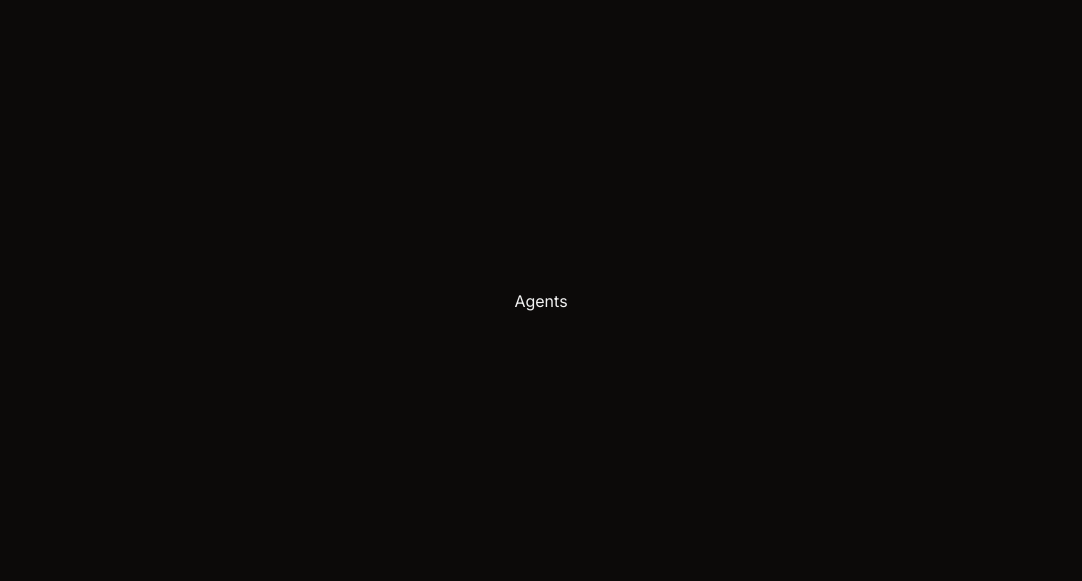
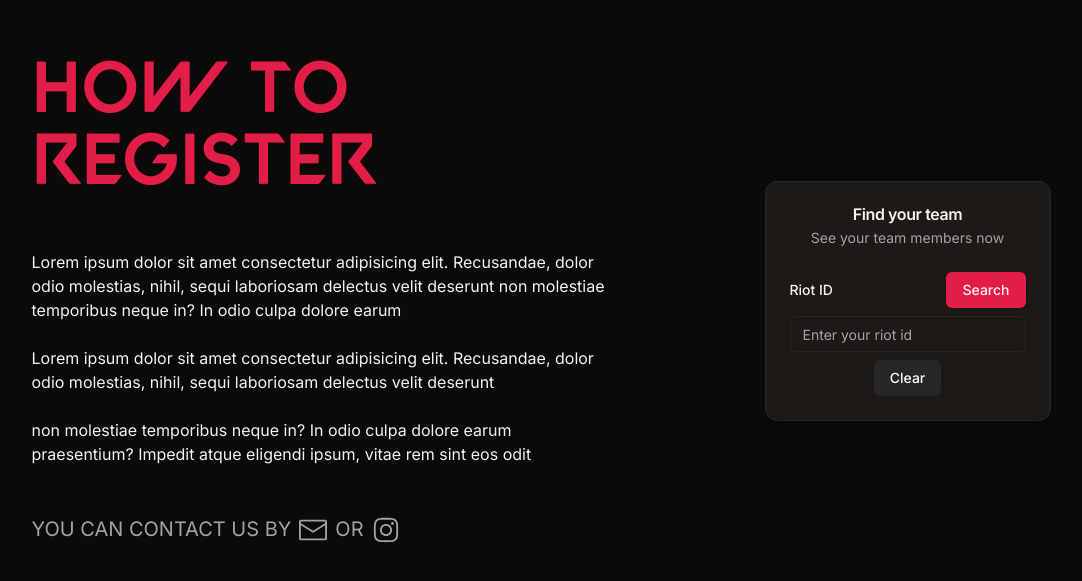
Before and after one commit to Sharath2k3/valorant-tournament-website, a Next.js app: page / in a window 1280 px wide. Shown: the part 899-1480 px from the top of the page, without its empty margins (99-1181 px from the left). Built offline with nearby package versions, Linux system fonts and the light colour scheme.

Commit message:
remove agents section

```diff
--- a/src/app/page.tsx
+++ b/src/app/page.tsx
@@ -5,7 +5,6 @@ import React from "react";
 import { motion, useScroll, useTransform } from "framer-motion";
 
 import HeroSection from "@/components/HeroSection";
-import Agents from "@/components/Agents";
 import RegisterHelp from "@/components/RegisterHelp";
 import TeamInfo from "@/components/TeamInfo";
 
@@ -34,7 +33,6 @@ function Home() {
 
         <div className="mx-2">
           <HeroSection />
-          <Agents />
           <section className="min-h-screen flex flex-col md:flex-row gap-6 md:gap-0 items-center justify-around p-12">
             <RegisterHelp />
             <TeamInfo />
--- a/src/components/Agents.tsx
+++ /dev/null
@@ -1,9 +0,0 @@
-import React from "react";
-
-function Agents() {
-  return (
-    <div className="h-screen flex items-center justify-center">Agents</div>
-  );
-}
-
-export default Agents;
```
